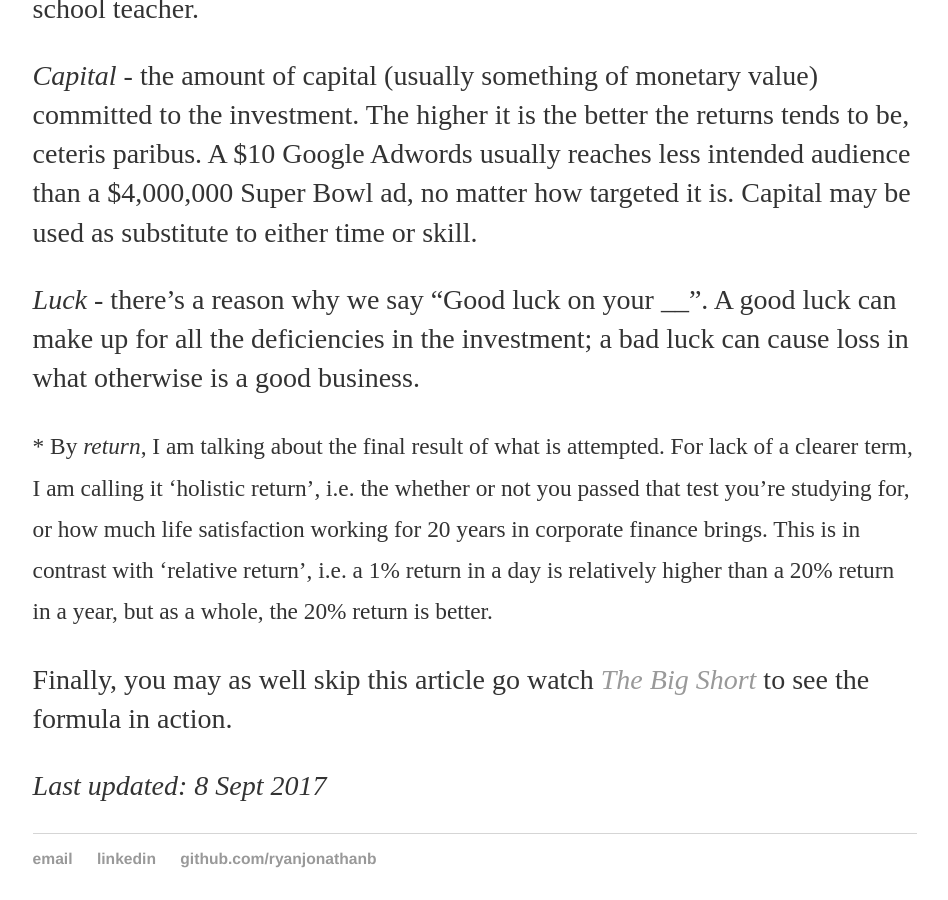
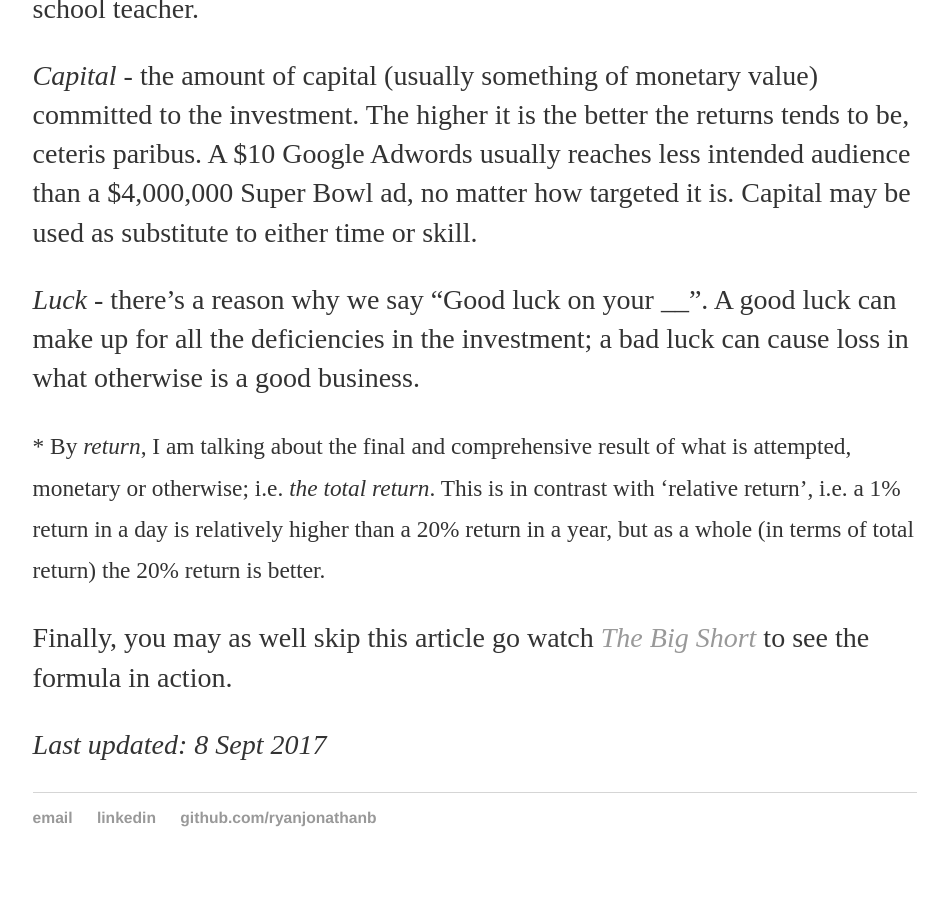
Before and after one commit to ryanjonathanb/ryanjonathanb.github.io, a Jekyll site: the page built from _posts/2016-09-04-alchemy-of-returns.md, in a window 1280 px wide and 900 px high, scrolled down 1821 px. Shown: the whole window, without its empty margins (165-1113 px from the left). Built offline with Jekyll 4.4.1, drawn with Linux system fonts in a browser that asks for light colours; some web fonts are replaced; after the commit the page ends 2680 px from its top, so only the background shows below that.

Commit message:
Update 2016-09-04-alchemy-of-returns.md

```diff
--- a/_posts/2016-09-04-alchemy-of-returns.md
+++ b/_posts/2016-09-04-alchemy-of-returns.md
@@ -21,7 +21,7 @@ _Capital_ - the amount of capital (usually something of monetary value) committe
 
 _Luck_ - there's a reason why we say "Good luck on your ____". A good luck can make up for all the deficiencies in the investment; a bad luck can cause loss in what otherwise is a good business.
 
-<small>\* By _return_, I am talking about the final result of what is attempted. For lack of a clearer term, I am calling it 'holistic return', i.e. the whether or not you passed that test you're studying for, or how much life satisfaction working for 20 years in corporate finance brings. This is in contrast with 'relative return', i.e. a 1% return in a day is relatively higher than a 20% return in a year, but as a whole, the 20% return is better.</small>
+<small>\* By _return_, I am talking about the final and comprehensive result of what is attempted, monetary or otherwise; i.e. _the total return_. This is in contrast with 'relative return', i.e. a 1% return in a day is relatively higher than a 20% return in a year, but as a whole (in terms of total return) the 20% return is better.</small>
 
 Finally, you may as well skip this article go watch _[The Big Short](http://www.imdb.com/title/tt1596363/)_ to see the formula in action.
 
```
